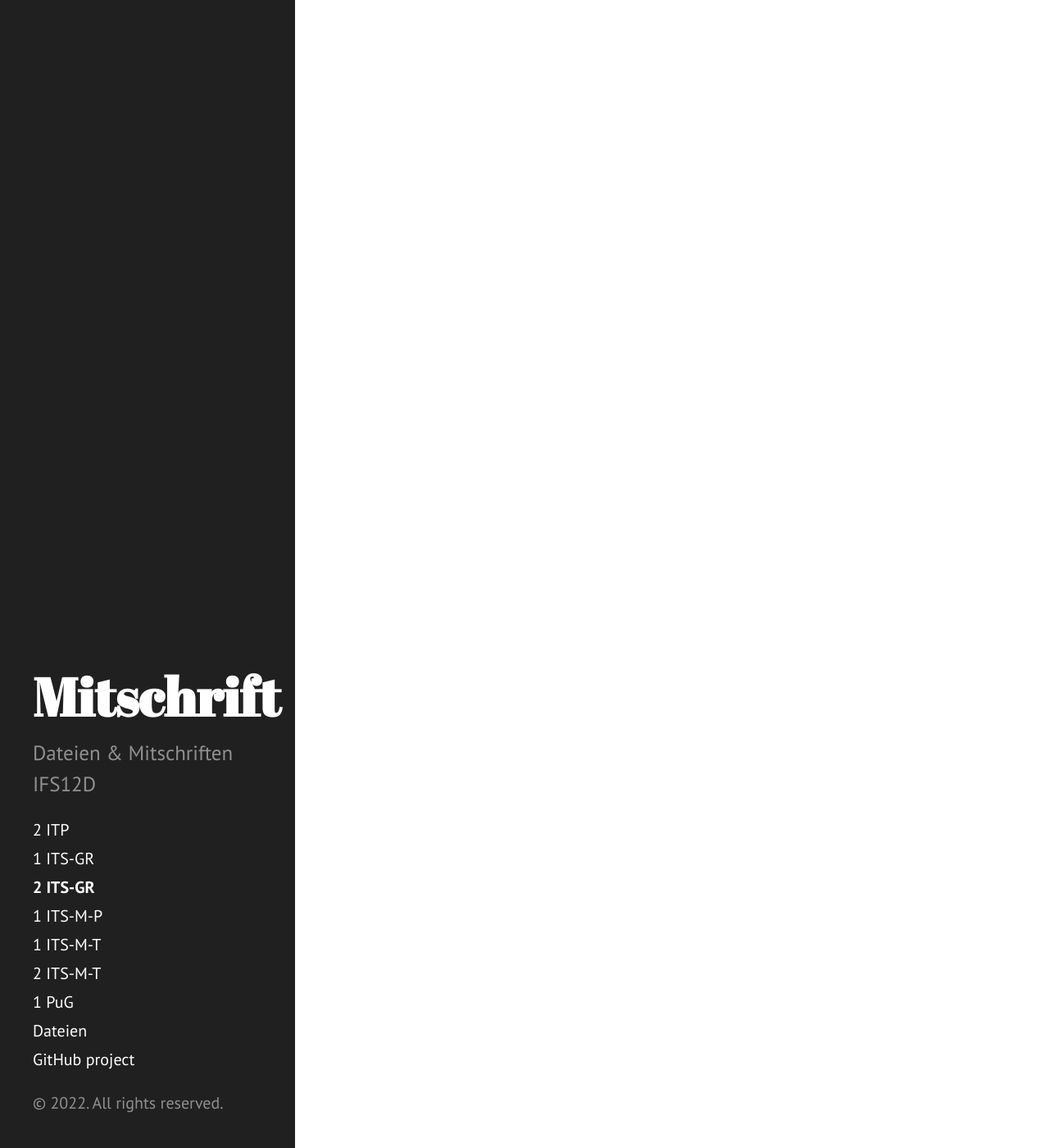
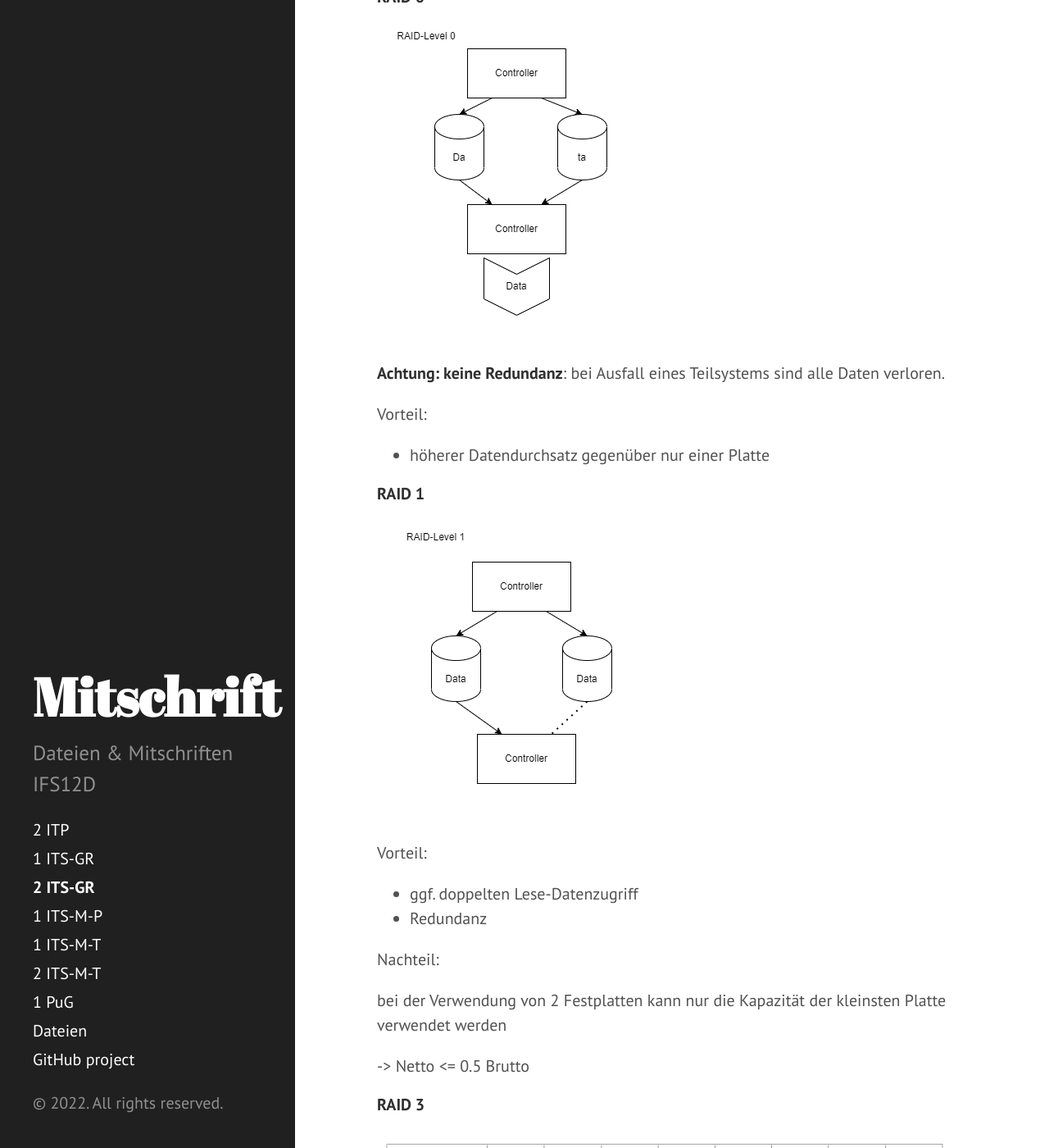
Before and after one commit to Semoxea/semoxea.github.io, a Jekyll site: the page built from data/entries/ITS-GR/ITSGR-Block2.md, in a window 1280 px wide and 1400 px high, scrolled down 6030 px. Shown: the whole window at 82% size. Built offline with Jekyll 4.4.1, drawn with Linux system fonts in a browser that asks for light colours; Markdown is read by kramdown in place of the engine named in the settings.

Commit message:
raid level 0 und 1

```diff
--- a/data/entries/ITS-GR/ITSGR-Block2.md
+++ b/data/entries/ITS-GR/ITSGR-Block2.md
@@ -181,3 +181,34 @@ Definition: **Redundant Array of Independent Discs**
 
 - Es werden mehr Informationen/Systeme vorgehalten, damit bei Ausfall eines Teilsystems das Gesamtsystem trotzdem fehlerfrei weiterarbeiten kann
 - Erhöht den Schutz vor Datenverlust und steigert die Verfügbarkeit
+
+### RAID-Arten
+
+#### RAID 0
+
+![Raid0](../images/RaidLevel0.png)
+
+**Achtung: keine Redundanz**: bei Ausfall eines Teilsystems sind alle Daten verloren.
+
+Vorteil:
+
+- höherer Datendurchsatz gegenüber nur einer Platte
+
+#### RAID 1
+
+![Raid1](../images/RaidLevel1.png)
+
+Vorteil:
+
+- ggf. doppelten Lese-Datenzugriff
+- Redundanz
+
+Nachteil:
+
+bei der Verwendung von 2 Festplatten kann nur die Kapazität der kleinsten Platte verwendet werden
+
+-> Netto <= 0.5 Brutto
+
+#### RAID 3
+
+![Raid-Arten](../images/Raid.png)
```
Also changed, not shown: data/entries/images/Raid.png (added), data/entries/images/RaidLevel0.png (added), data/entries/images/RaidLevel1.png (added), 2 other files.
